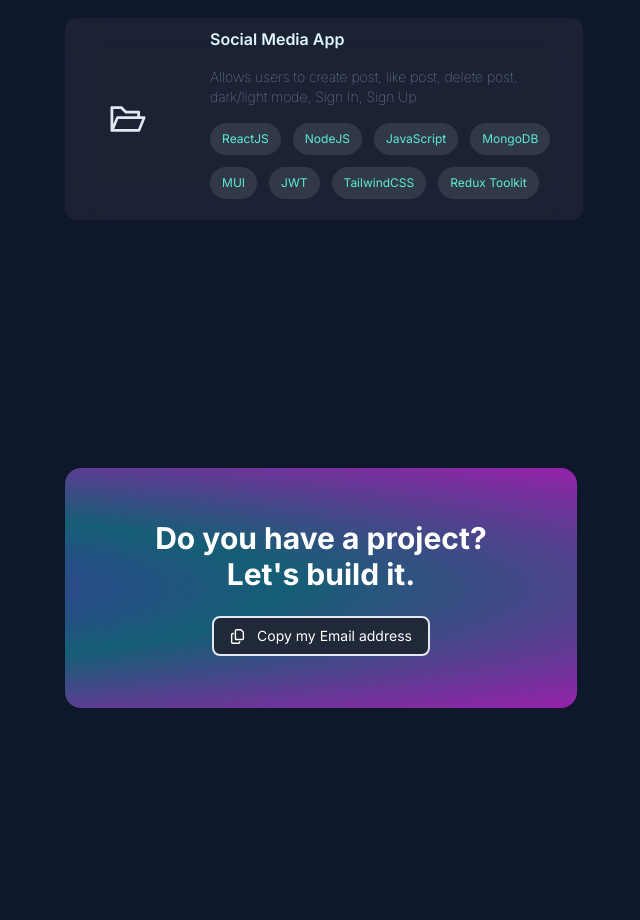
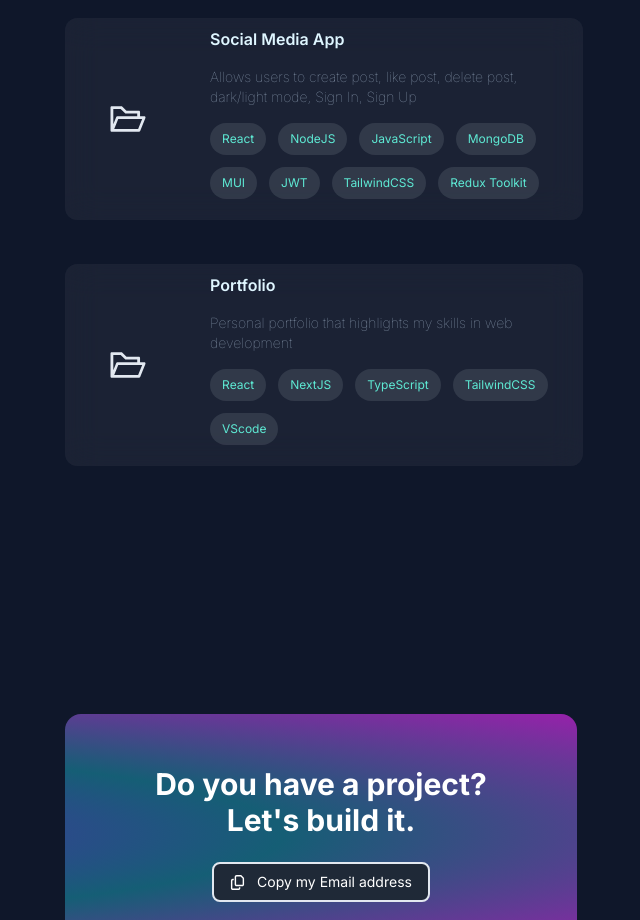
Before and after one commit to Sergyoubi/Portfolio, a Next.js app: page / in a window 1280 px wide. Shown: the part 1960-2880 px from the top of the page, without its empty margins (639-1279 px from the left). Built offline with nearby package versions, Linux system fonts and the light colour scheme.

Commit message:
added another experience list

```diff
--- a/app/globals.css
+++ b/app/globals.css
@@ -24,7 +24,7 @@
 }
 
 .glassmorphisme {
-  @apply bg-white bg-opacity-0 hover:bg-opacity-5 backdrop-filter backdrop-blur-lg border border-transparent hover:border-gray-800 rounded-xl gap-5 transition ease-in-out duration-500;
+  @apply bg-white bg-opacity-[0.04] lg:bg-opacity-[0] hover:bg-opacity-5 backdrop-filter backdrop-blur-lg border border-transparent hover:border-gray-800 rounded-xl gap-5 transition ease-in-out duration-500;
 }
 
 .project {
--- a/components/ProjectList.tsx
+++ b/components/ProjectList.tsx
@@ -17,7 +17,9 @@ const ProjectList = ({ url, title, description, tech }: ProjectProps) => {
       </div>
       <div className="w-[75%] flex flex-col justify-center items-start gap-4 my-2">
         <div className="w-full h-[10%] flex justify-start items-center gap-3">
-          <p className="text-[#DFF6FF] text-base font-semibold">{title}</p>
+          <p className="text-[#DFF6FF] text-base font-semibold group-hover:text-cyan-200">
+            {title}
+          </p>
         </div>
         <article className="w-[90%] text-slate-400 text-sm font-thin">
           {description}
--- a/constant/constant.ts
+++ b/constant/constant.ts
@@ -39,7 +39,7 @@ export const projects = [
     description:
       "Allows users to create post, like post, delete post, dark/light mode, Sign In, Sign Up",
     tech: [
-      "ReactJS",
+      "React",
       "NodeJS",
       "JavaScript",
       "MongoDB",
@@ -49,4 +49,11 @@ export const projects = [
       "Redux Toolkit",
     ],
   },
+  {
+    url: "https://github.com/Sergyoubi/Portfolio",
+    title: "Portfolio",
+    description:
+      "Personal portfolio that highlights my skills in web development",
+    tech: ["React", "NextJS", "TypeScript", "TailwindCSS", "VScode"],
+  },
 ];
```
